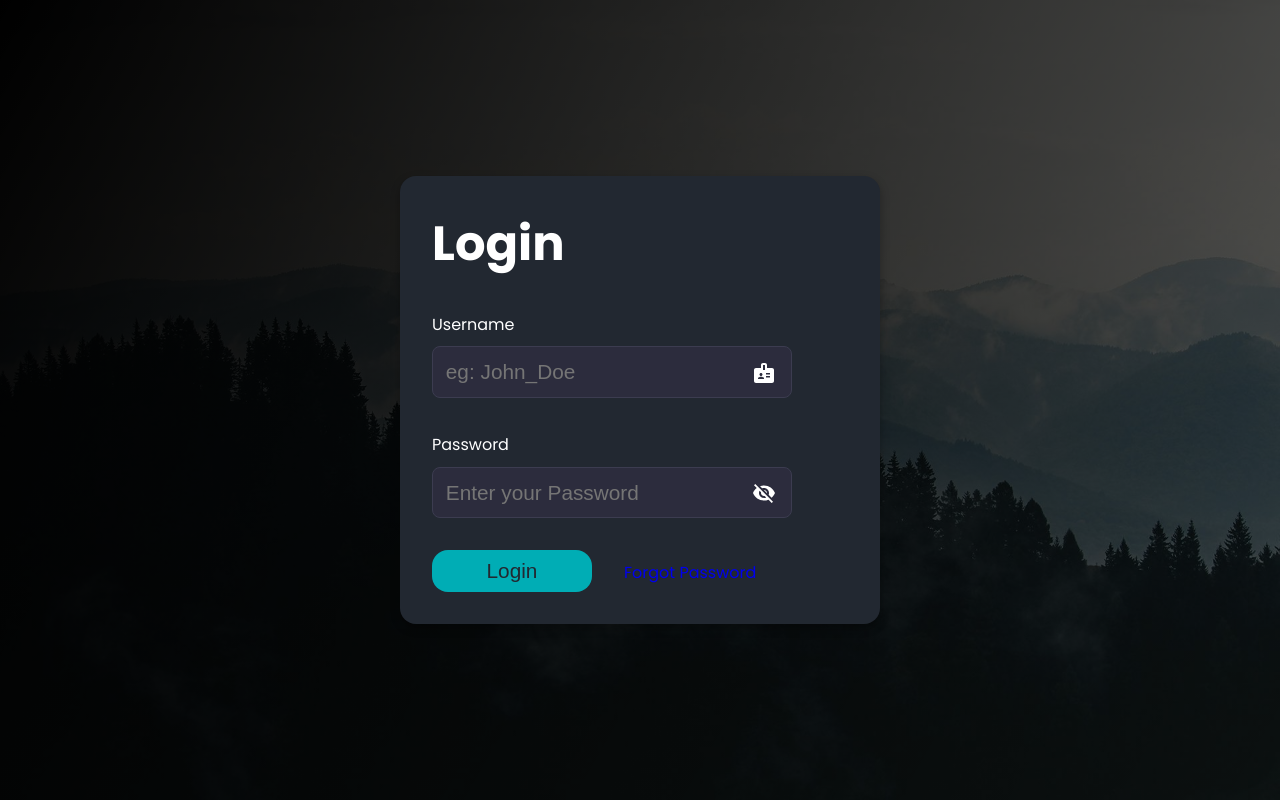
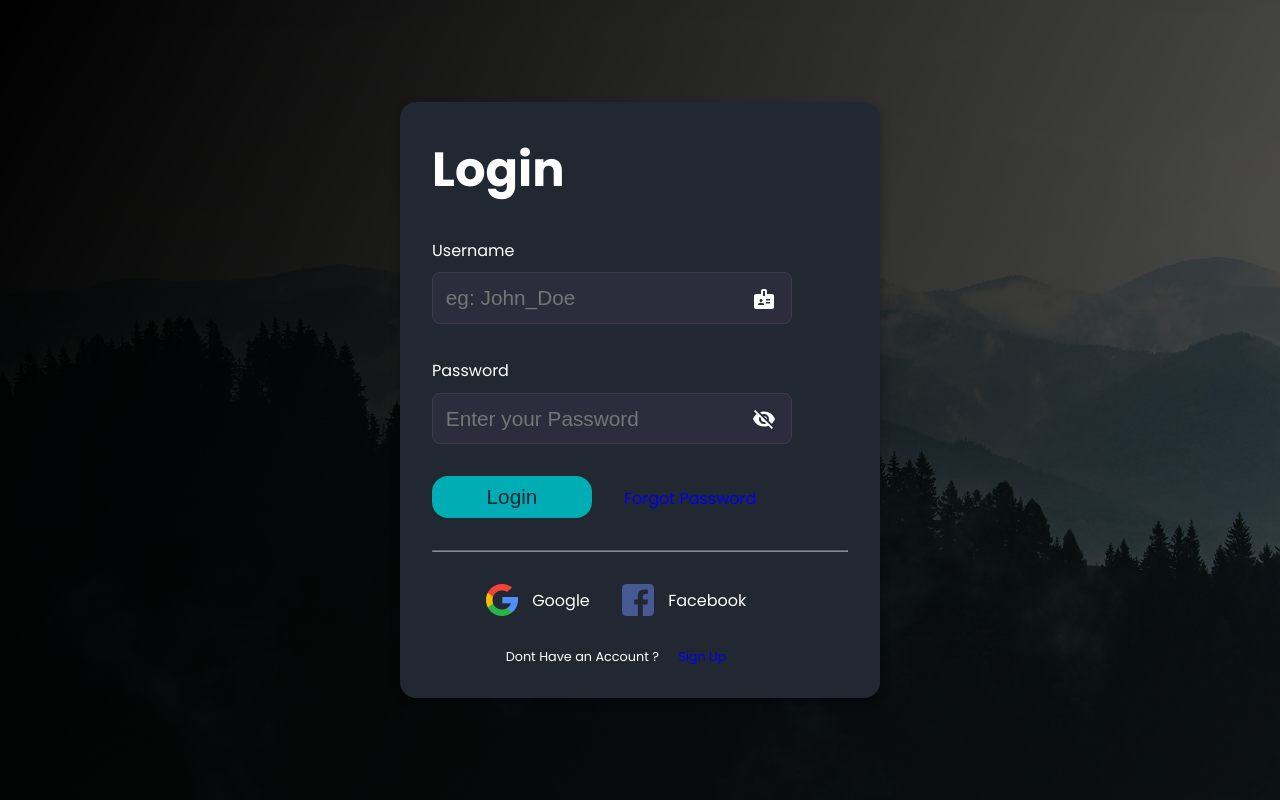
Before and after one commit to Gopisam1126/ToDo, a React (Vite) app in the folder FRONTEND/: page / in a window 1280 px wide. Built offline with nearby package versions, Linux system fonts and the light colour scheme.

Commit message:
lgin - google - fb

```diff
--- a/FRONTEND/src/assets/pageStyles/login.css
+++ b/FRONTEND/src/assets/pageStyles/login.css
@@ -118,3 +118,40 @@
     left: -4.5rem;
     cursor: pointer;
 }
+.sep-hr {
+    margin-top: 2rem;
+    opacity: 0.5;
+}
+.login-with-c {
+    display: flex;
+    align-items: center;
+    justify-content: center;
+    transform: translateX(-1.5rem);
+    gap: 2rem;
+    padding-top: 2rem;
+}
+.google-l, .fb-l {
+    display: flex;
+    align-items: center;
+    gap: 0.9rem;
+    cursor: pointer;
+}
+.login-w-i {
+    width: 2rem;
+    height: 2rem;
+}
+.create-acc-c {
+    display: flex;
+    align-items: center;
+    justify-content: center;
+    transform: translateX(-1.5rem);
+    gap: 1.2rem;
+    padding-top: 2rem;
+    font-size: var(--font-s-sm);
+}
+.l-signup {
+    text-decoration: none;
+}
+.l-signup:hover {
+    text-decoration: underline;
+}
--- a/FRONTEND/src/assets/pages/login.jsx
+++ b/FRONTEND/src/assets/pages/login.jsx
@@ -48,6 +48,23 @@ function Login() {
                         <input type="submit" value="Login" className="login-btn" />
                         <a href="#" className="fgt-pass">Forgot Password</a>
                     </div>
+                    <hr className="sep-hr" />
+                    <div className="login-with-c">
+                        <div className="google-l">
+                            <img src="\images\search.png" alt="google-login-icon" className="google-login-icon login-w-i" />
+                            <p className="google-login-t">Google</p>
+                        </div>
+                        <div className="fb-l">
+                            <img src="\images\facebook.png" alt="fb-icon" className="fb-login-icon login-w-i" />
+                            <p className="fb-login-t">Facebook</p>
+                        </div>
+                    </div>
+                    <div className="create-acc-c">
+                        <p className="create-acc-desc">
+                            Dont Have an Account ?
+                        </p>
+                        <a href="$" className="l-signup">Sign Up</a>
+                    </div>
                 </form>
             </div>
         </section>
```
Also changed, not shown: FRONTEND/public/images/facebook.png (added), FRONTEND/public/images/search.png (added).
